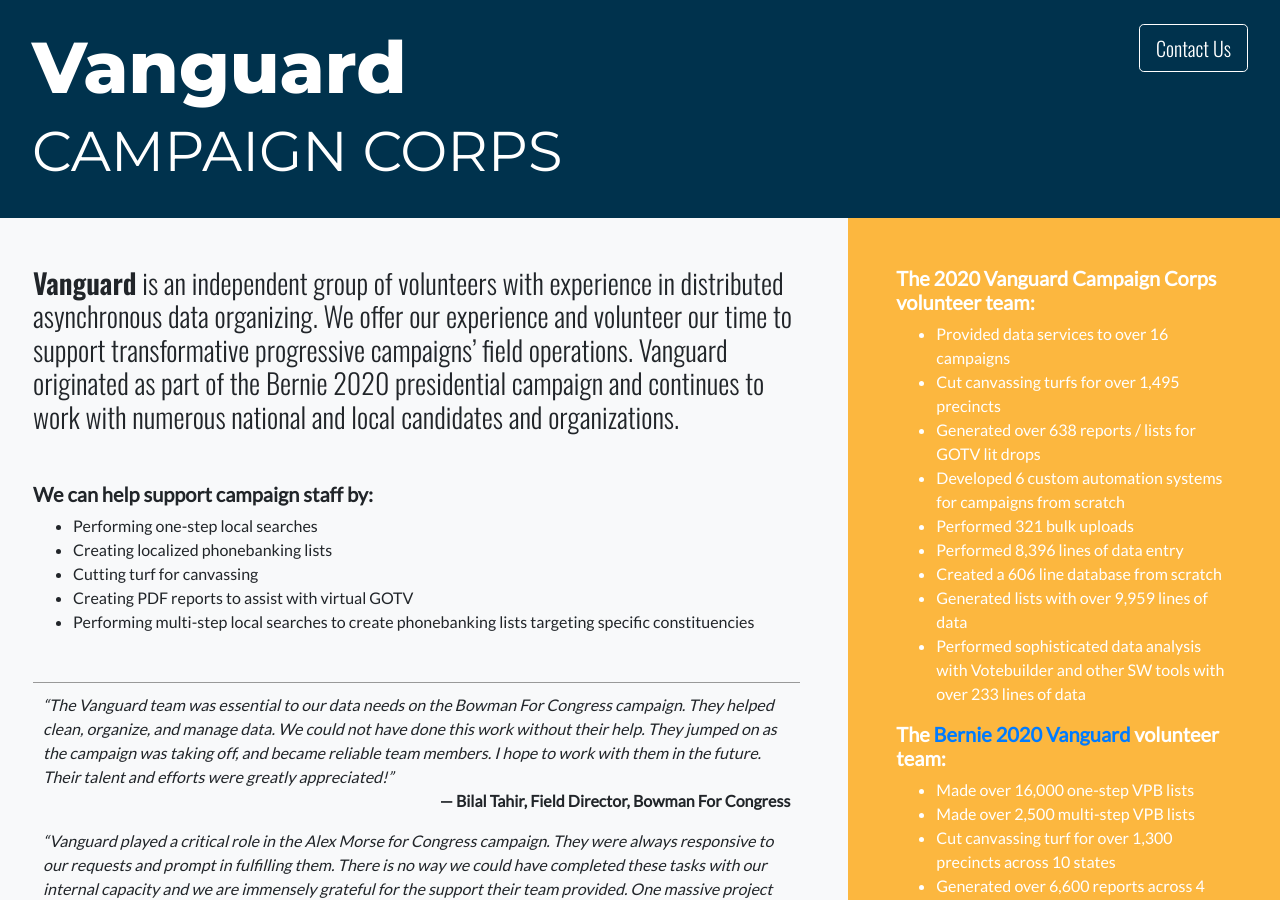
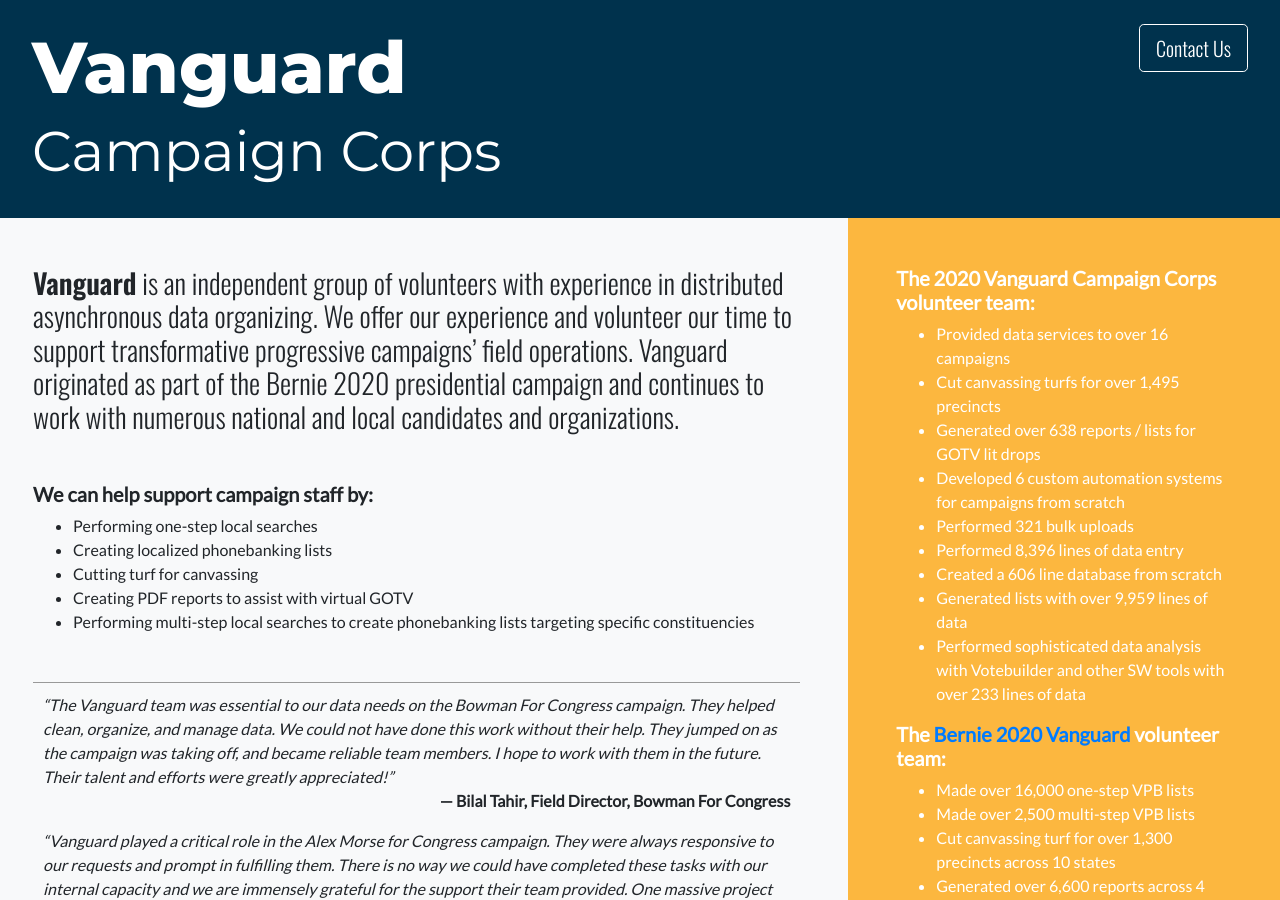
Before and after one commit to orgvanize/orgvanize.github.io, a Jekyll site: the page built from index.md, in a window 1280 px wide and 900 px high. Built offline with Jekyll 4.4.1, drawn with Linux system fonts in a browser that asks for light colours.

Commit message:
index.md: Fix weird case inconsistency in page header

```diff
--- a/index.md
+++ b/index.md
@@ -5,7 +5,7 @@ layout: default
     <div class="row">
         <div class="col-8 col-md-9">
             <h1 class="display-3">Vanguard</h1>
-            <h1 class="display-4 font-weight-normal">CAMPAIGN CORPS</h1>
+            <h1 class="display-4 font-weight-normal">Campaign Corps</h1>
         </div>
         <div class="col-4 col-md-3 text-right">
             <a href="mailto:contact@vanguardcampaign.org" class="btn btn-outline-light btn-lg">Contact Us</a>
```
